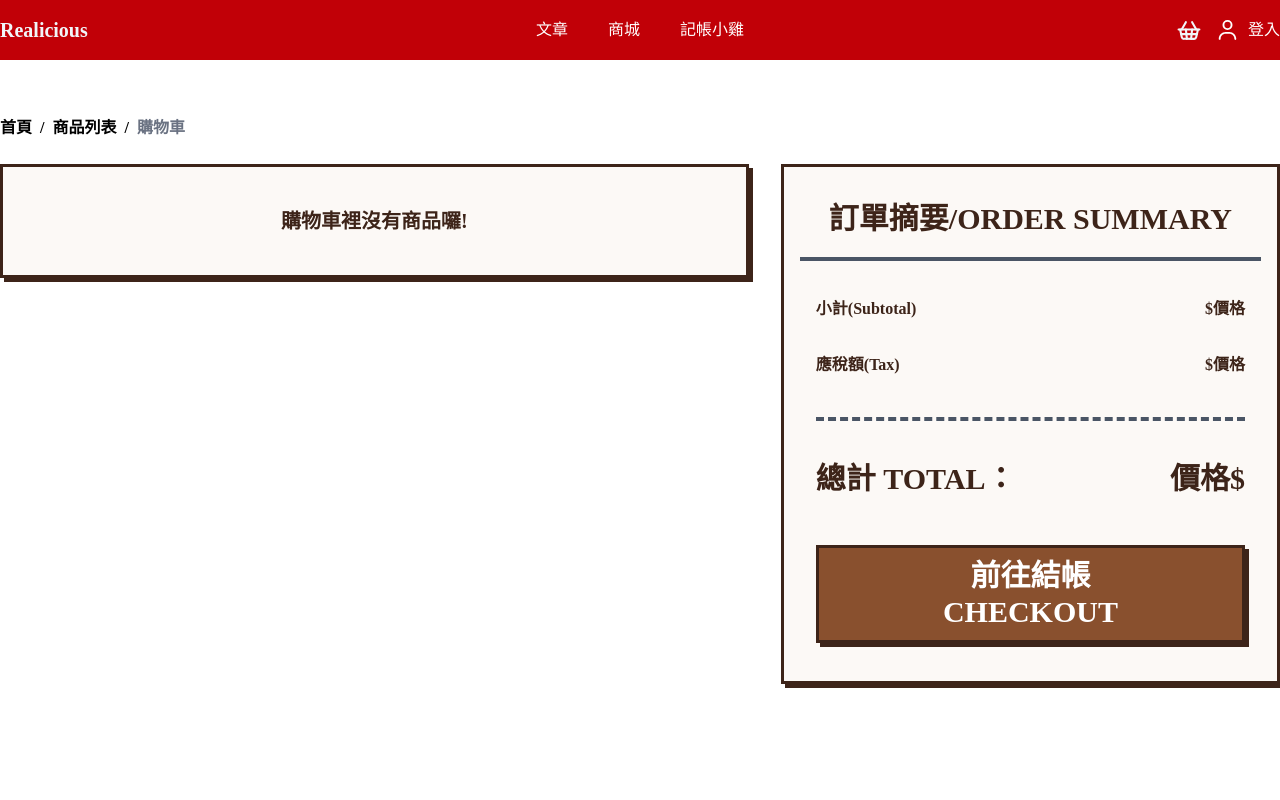
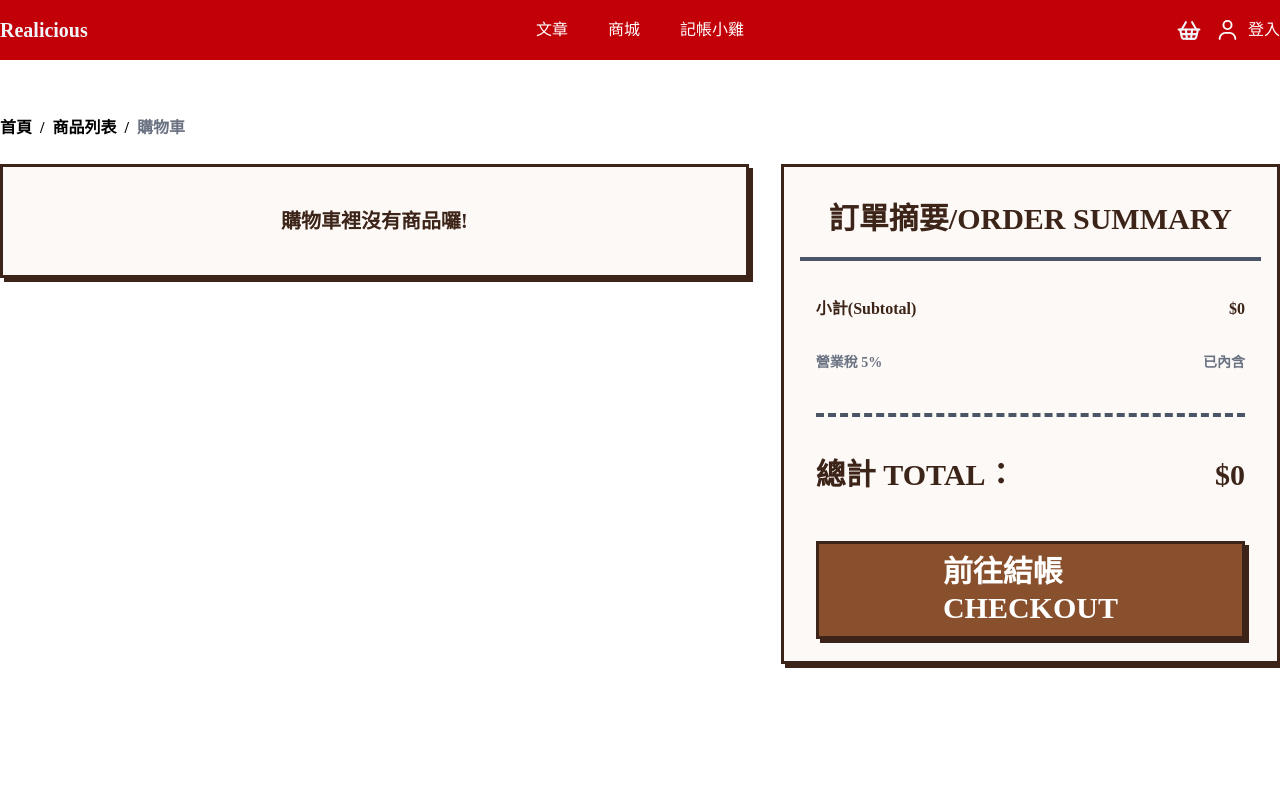
Before and after one commit to AnieceJ/Realicious, a Next.js app: page /shop/cart in a window 1280 px wide. Shown: the top 800 px of the page. Built offline with nearby package versions, Linux system fonts and the light colour scheme.

Commit message:
update: 購物車移除邏輯&商品詳細頁立即購買導航結帳

```diff
--- a/app/shop/_components/QuantityPicker.tsx
+++ b/app/shop/_components/QuantityPicker.tsx
@@ -1,12 +1,16 @@
 import React, { useState } from "react";
 
-export default function QuantityPicker({ max = 99, value, onChange }: { max?: number; value?: number; onChange?: (val: number) => void }) {
+export default function QuantityPicker({ max = 99, value, onChange, onReachMin }: { max?: number; value?: number; onChange?: (val: number) => void; onReachMin?: () => void }) {
   const [qty, setQty] = useState(1);
 
   const current = value ?? qty;
 
   const dec = () => {
-    const next = Math.max(1, current - 1);
+    if (current <= 1) {
+      if (onReachMin) onReachMin();
+      return;
+    }
+    const next = current - 1;
     if (onChange) onChange(next);
     else setQty(next);
   };
--- a/app/shop/cart/_components/OrderItem.tsx
+++ b/app/shop/cart/_components/OrderItem.tsx
@@ -33,6 +33,12 @@ export default function OrderItem({ item, onUpdate }: { item: CartItem; onUpdate
             <QuantityPicker
               value={item.qty}
               onChange={(qty) => { updateQty(item.id, qty); onUpdate(); }}
+              onReachMin={() => {
+                if (window.confirm(`確定移除 ${item.name} 嗎？`)) {
+                  removeFromCart(item.id);
+                  onUpdate();
+                }
+              }}
             />
           </div>
           <div className="ml-15 mt-3">
@@ -44,7 +50,7 @@ export default function OrderItem({ item, onUpdate }: { item: CartItem; onUpdate
                 }
               }}
               className="flex flex-row w-fit items-center justify-between cursor-pointer
-                         active:translate-x-[1px] active:translate-y-[1px] transition-all duration-75"
+                        active:translate-x-[1px] active:translate-y-[1px] transition-all duration-75"
             >
               <svg
                 className="w-6 h-6 fill-[#3D2419] transition-colors hover:fill-red-500 mb-1"
--- a/app/shop/cart/_components/OrderSummary.tsx
+++ b/app/shop/cart/_components/OrderSummary.tsx
@@ -1,43 +1,44 @@
 import React from "react";
+import Link from "next/link";
+import type { CartItem } from "@/lib/shop/cart";
 
-export default function OrderSummary() {
+export default function OrderSummary({ items }: { items: CartItem[] }) {
+  const subtotal = items.reduce((sum, item) => sum + item.price * item.qty, 0);
+
   return (
     <div
-      className="flex flex-col w-full h-130 px-4 py-2.5
+      className="flex flex-col w-full px-4 py-2.5
                   bg-[#FCF9F6] text-[#3D2419] font-bold text-base
                   border-[3px] border-[#3D2419]
-                  shadow-[4px_4px_0px_0px_#3D2419]
-                  "
+                  shadow-[4px_4px_0px_0px_#3D2419]"
     >
       <div className="flex items-center justify-center mt-6">
         <h3 className="text-3xl">訂單摘要/ORDER SUMMARY</h3>
       </div>
-      <hr className="border-t-4 w-full mx-auto mt-5 border-gray-600 " />
+      <hr className="border-t-4 w-full mx-auto mt-5 border-gray-600" />
       <div className="flex flex-col gap-4 mt-6 w-full px-4 py-3">
         <div className="flex justify-between mb-4">
           <span>小計(Subtotal)</span>
-          <span>$價格</span>
+          <span>${subtotal.toLocaleString()}</span>
         </div>
-        <div className="flex justify-between">
-          <span>應稅額(Tax)</span>
-          <span>$價格</span>
+        <div className="flex justify-between text-sm text-gray-500">
+          <span>營業稅 5%</span>
+          <span>已內含</span>
         </div>
         <hr className="border-t-4 border-dashed border-gray-600 mt-6 mx-auto w-full" />
         <div className="flex justify-between mt-6">
           <h3 className="text-3xl">總計 TOTAL：</h3>
-          <h3 className="text-3xl">價格$</h3>
+          <h3 className="text-3xl">${subtotal.toLocaleString()}</h3>
         </div>
-        <div
+        <Link href="/shop/checkout"
           className="flex items-center justify-center w-full px-4 py-2.5 mt-8
-                  bg-[#89502E] text-[#FFFFFF] font-bold text-base
-                  border-[3px] border-[#3D2419]
-                  shadow-[4px_4px_0px_0px_#3D2419]
-                  "
+                     bg-[#89502E] text-[#FFFFFF] font-bold text-base
+                     border-[3px] border-[#3D2419]
+                     shadow-[4px_4px_0px_0px_#3D2419]
+                     hover:bg-[#a06040] active:translate-x-[2px] active:translate-y-[2px] transition-all"
         >
-          <button className="text-3xl">
-            前往結帳 <br /> CHECKOUT
-          </button>
-        </div>
+          <span className="text-3xl">前往結帳<br />CHECKOUT</span>
+        </Link>
       </div>
     </div>
   );
--- a/app/shop/cart/page.tsx
+++ b/app/shop/cart/page.tsx
@@ -54,7 +54,7 @@ export default function CartPage() {
           </div>
 
           <div className="w-[40%]">
-            <OrderSummary />
+            <OrderSummary items={items} />
           </div>
         </div>
       </div>
--- a/app/shop/products/[id]/_components/PurchaseButton.tsx
+++ b/app/shop/products/[id]/_components/PurchaseButton.tsx
@@ -1,28 +1,27 @@
 import React from "react";
-import { useToast } from "../../../_components/Toast";
+import { useRouter } from "next/navigation";
+import { addToCart } from "@/lib/shop/cart";
 
 type PurchaseButtonProps = {
-  productName?: string;
-  qty?: number;
-  price?: number;
+  product: { id: number; name: string; price: number; main_img?: string };
+  qty: number;
 };
 
-export default function PurchaseButton({ productName = "商品", qty = 1, price = 0 }: PurchaseButtonProps) {
-  const { toastComponent, showToast } = useToast();
+export default function PurchaseButton({ product, qty }: PurchaseButtonProps) {
+  const router = useRouter();
 
   const handleClick = () => {
-    const total = qty * price;
+    const total = qty * product.price;
     const confirmed = window.confirm(
-      `確認購買以下商品？\n\n商品：${productName}\n數量：${qty}\n單價：$${price}\n總計：$${total}\n\n確定要前往結帳嗎？`
+      `確認購買以下商品？\n\n商品：${product.name}\n數量：${qty}\n單價：$${product.price}\n總計：$${total}\n\n確定要前往結帳嗎？`
     );
     if (confirmed) {
-      showToast(`已導向結帳頁面（總計 $${total}）`);
+      addToCart(product, qty);
+      router.push("/shop/checkout");
     }
   };
 
   return (
-    <>
-      {toastComponent}
     <div
       onClick={handleClick}
       className="flex items-center justify-center w-full h-14 px-4
@@ -35,6 +34,5 @@ export default function PurchaseButton({ productName = "商品", qty = 1, price
     >
       立即購買
     </div>
-    </>
   );
 }
--- a/app/shop/products/[id]/page.tsx
+++ b/app/shop/products/[id]/page.tsx
@@ -110,7 +110,7 @@ export default function ProductsPage() {
 
               {/* 立即購買大按鈕 */}
               <div className="w-full">
-                <PurchaseButton productName={product.name} qty={qty} price={product.price} />
+                <PurchaseButton product={{ id: product.id, name: product.name, price: product.price, main_img: product.main_img }} qty={qty} />
               </div>
             </div>
 
```
